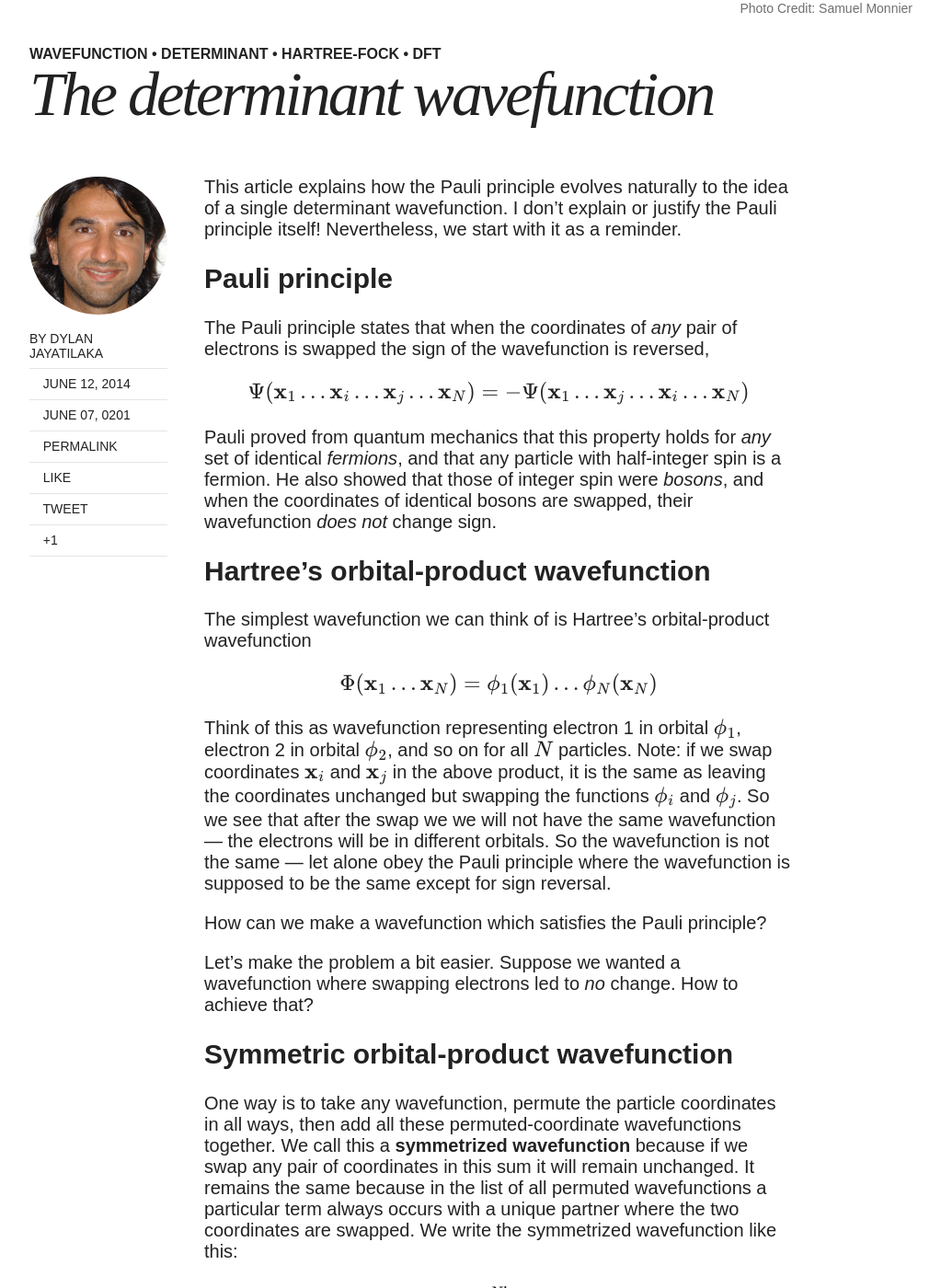
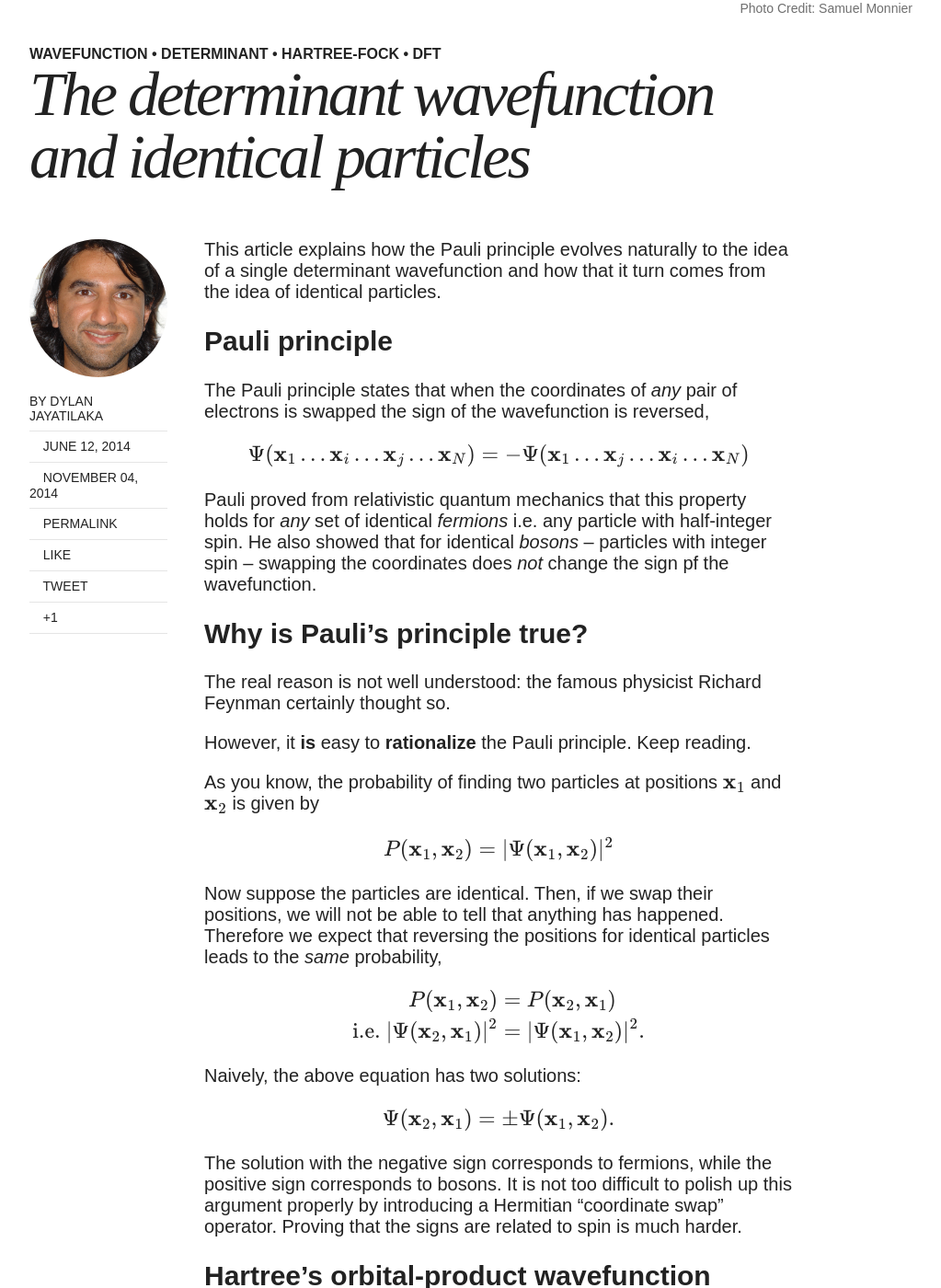
Before and after one commit to dylan-jayatilaka/dylan-jayatilaka.github.io, a Jekyll site: the page built from _posts/2014-06-12-the-determinant-wavefunction.md, in a window 1280 px wide and 1400 px high, scrolled down 659 px. Shown: the whole window at 92% size, without its empty margins (128-1151 px from the left). Built offline with Jekyll 4.4.1, drawn with Linux system fonts in a browser that asks for light colours; nearby versions of some CDN libraries; formulas are drawn with MathJax 3.

Commit message:
added pauli description and identical particles to determinant wavefunction post

```diff
--- a/_posts/2014-06-12-the-determinant-wavefunction.md
+++ b/_posts/2014-06-12-the-determinant-wavefunction.md
@@ -1,10 +1,10 @@
 ---
 layout: post
-title: "The determinant wavefunction"
+title: "The determinant wavefunction and identical particles"
 description: "The single determinant wavefunction is discussed"
 category: articles
 tags: [wavefunction, determinant, Hartree-Fock, DFT]
-modified: 201-06-07
+modified: 2014-11-04
 image:
   feature: samuel-monnier-patternmond.jpg
   credit: Samuel Monnier
@@ -14,9 +14,8 @@ share: true
 ---
 
 This article explains how the Pauli principle evolves naturally to
-the idea of a single determinant wavefunction. I don't explain
-or justify the Pauli principle itself! Nevertheless, we start
-with it as a reminder.
+the idea of a single determinant wavefunction and how that it turn
+comes from the idea of identical particles.
 
 ## Pauli principle
 
@@ -35,10 +34,48 @@ $$
       \textbf{x}_N)
 $$
 
-Pauli proved from quantum mechanics that this property holds for *any* set of
-identical *fermions*, and that any particle with half-integer spin is a fermion.
-He also showed that those of integer spin were *bosons*, and when the coordinates
-of identical bosons are swapped, their wavefunction *does not* change sign.
+Pauli proved from relativistic quantum mechanics that this property holds for
+*any* set of identical *fermions* i.e. any particle with half-integer spin.
+He also showed that for identical *bosons* -- particles with integer spin --
+swapping the coordinates does *not* change the sign pf the wavefunction.
+
+## Why is Pauli’s principle true?
+
+The real reason is not well understood: the famous physicist Richard Feynman
+certainly thought so.
+
+However, it **is** easy to **rationalize** the Pauli principle. Keep reading.
+
+As you know, the probability of finding two particles at positions
+\\( \B{x}\sub{1} \\) and \\( \B{x}\sub{2} \\) is given by
+
+$$
+P(\B{x}\sub{1},\B{x}\sub{2}) = |\Psi(\B{x}\sub{1},\B{x}\sub{2})|^2
+$$
+
+Now suppose the particles are identical. Then, if we swap their positions, we
+will not be able to tell that anything has happened. Therefore we expect
+that reversing the positions for identical particles leads to the *same*
+probability,
+
+$$
+\begin{align}
+P(\B{x}\sub{1},\B{x}\sub{2}) &= P(\B{x}\sub{2},\B{x}\sub{1}) \\
+\textrm{i.e.} \ |\Psi(\B{x}\sub{2},\B{x}\sub{1})|^2 &= |\Psi(\B{x}\sub{1},\B{x}\sub{2})|^2.
+\end{align}
+$$
+
+Naively, the above equation has two solutions:
+
+$$
+\Psi(\B{x}\sub{2},\B{x}\sub{1}) = \pm\Psi(\B{x}\sub{1},\B{x}\sub{2}).
+$$
+
+The solution with the negative sign corresponds to fermions, while the positive
+sign corresponds to bosons. It is not too difficult to polish up this argument
+properly by introducing a Hermitian “coordinate swap” operator. Proving that
+the signs are related to spin is much harder.
+
 
 ## Hartree's orbital-product wavefunction
 
```
